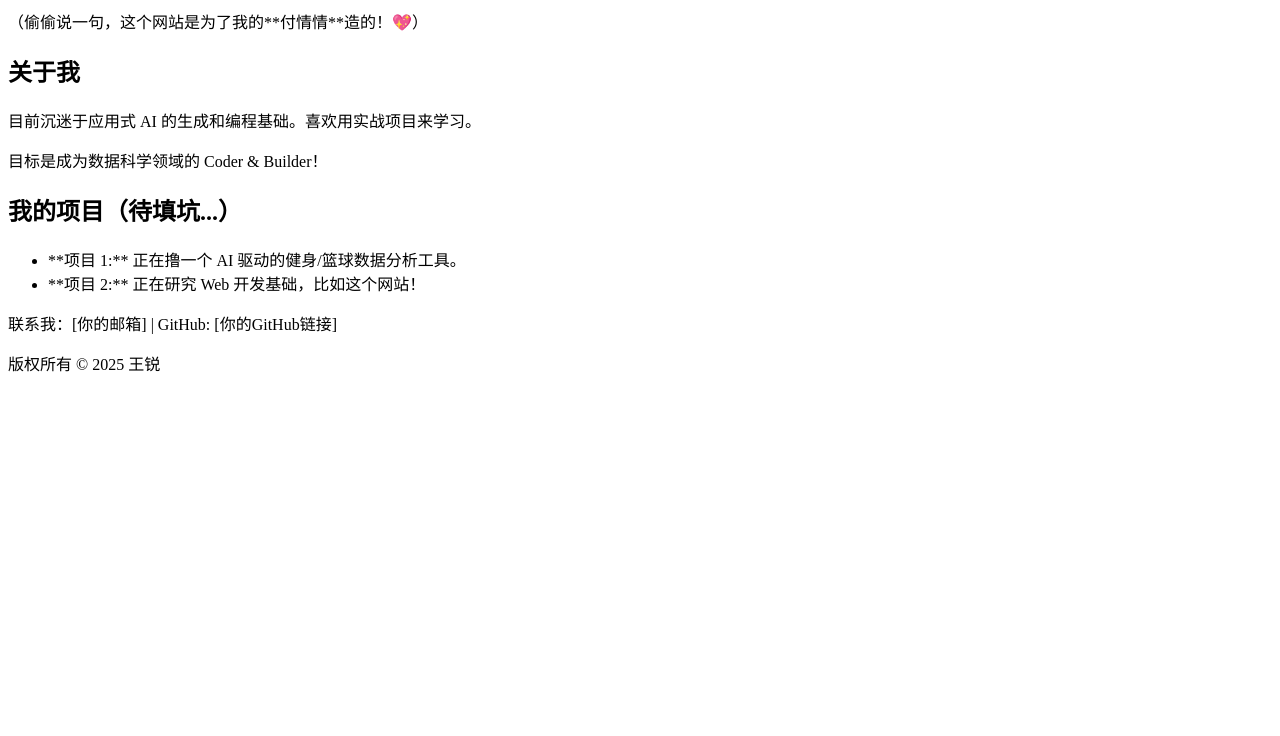
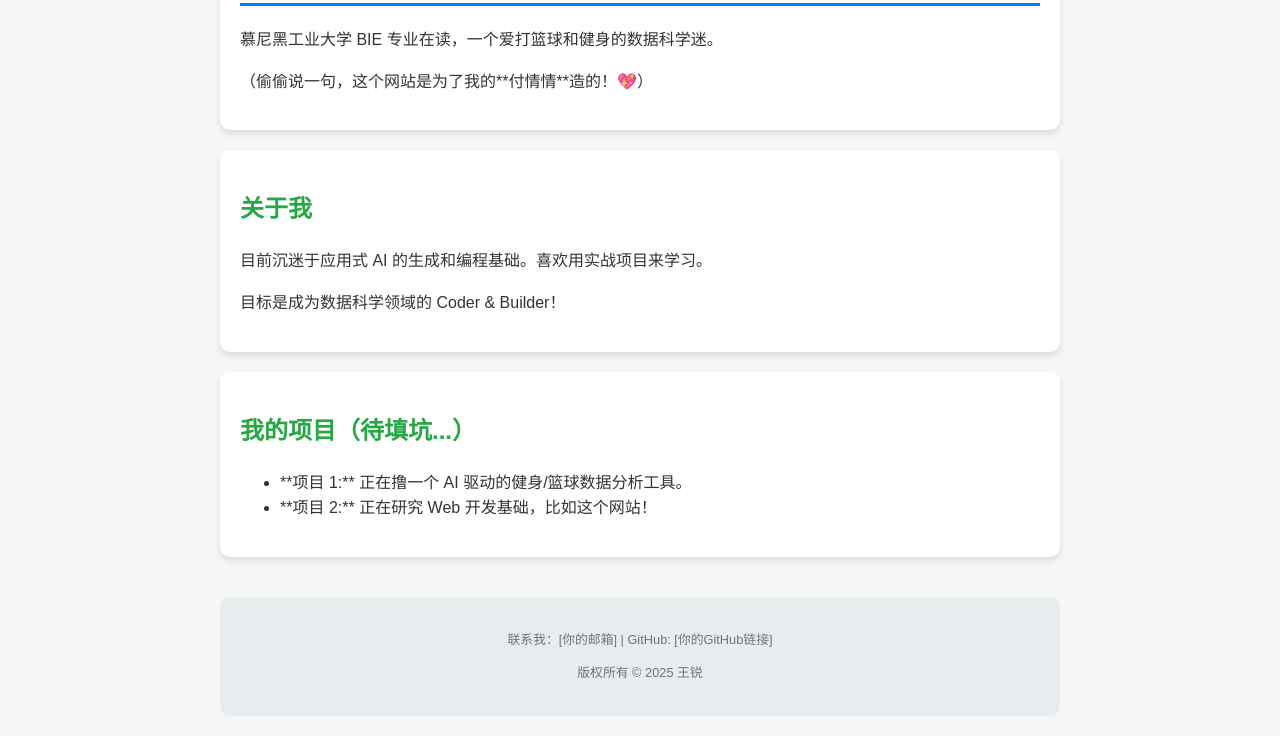
Before and after one commit to qinggemanbu0807/qinggemanbu0807, a plain HTML site: page index.html in a window 1280 px wide. Shown: the part 120-856 px from the top of the page. Before the commit the page ends 800 px from the top, so only its background shows below. Drawn offline with Linux system fonts and the light colour scheme.

Commit message:
Update index.html

```diff
--- a/index.html
+++ b/index.html
@@ -3,7 +3,7 @@
 <head>
     <meta charset="UTF-8">
     <meta name="viewport" content="width=device-width, initial-scale=1.0">
-    <title>王锐的个人主页 😎</title>
+    <link rel="stylesheet" href="style.css">
 </head>
 <body>
     <header>
```
